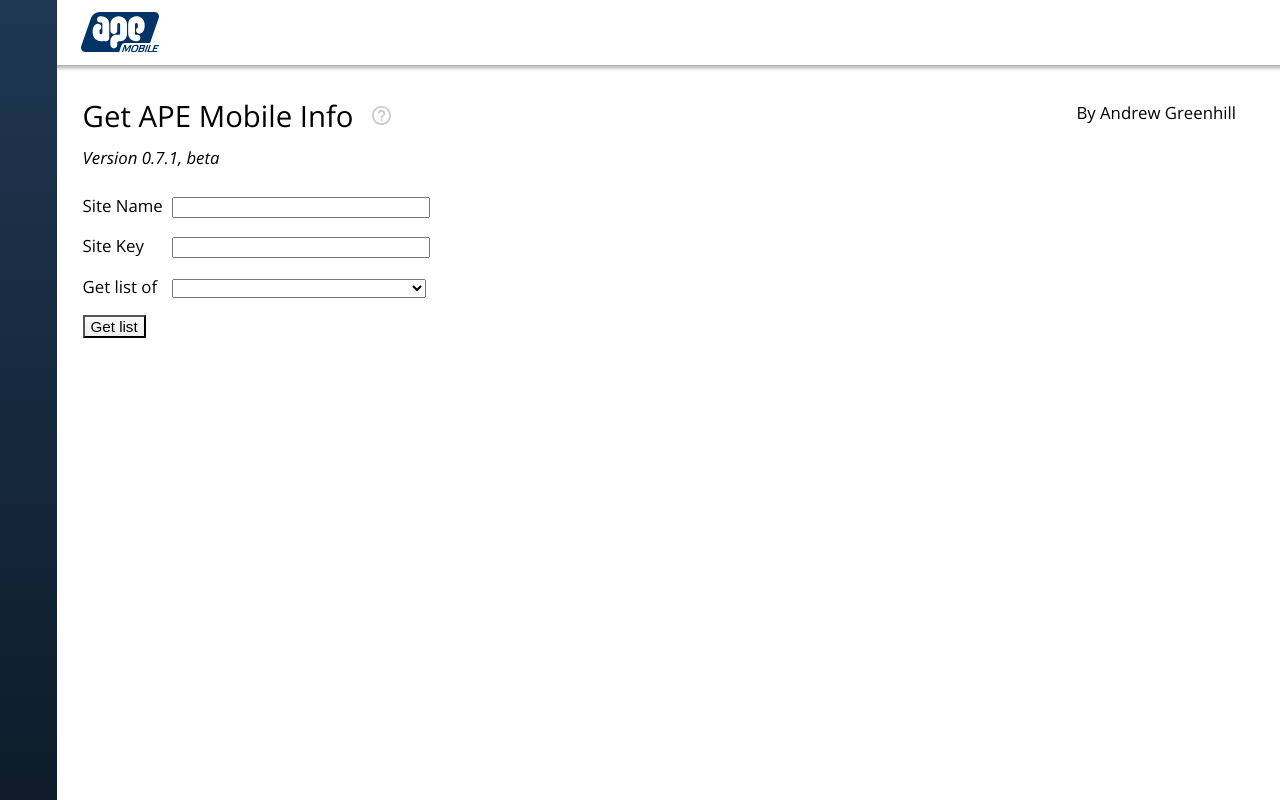
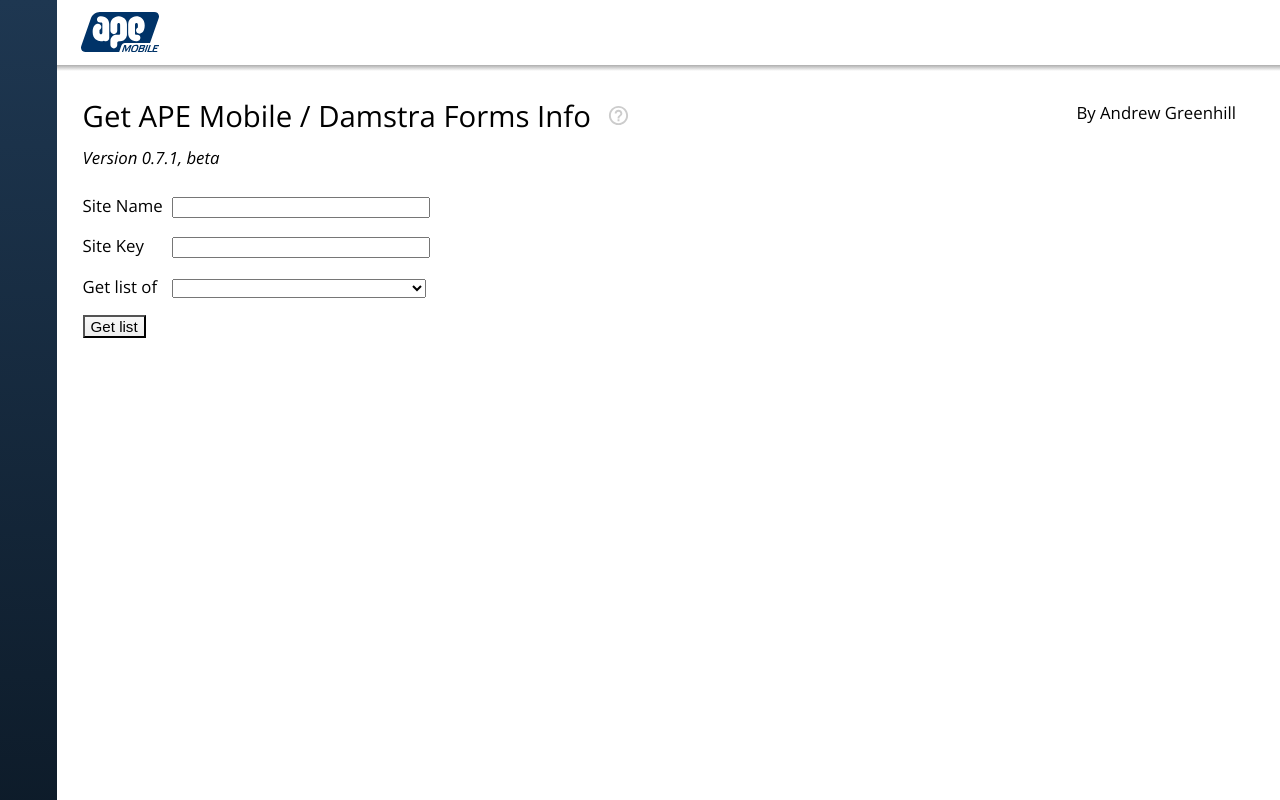
Before and after one commit to andrewgreenhill/GetAPEMobileInfo, a website with bundled scripts: page index.html in a window 1280 px wide. Built offline with nearby package versions, Linux system fonts and the light colour scheme.

Commit message:
Add Damstra Forms to title (2)

```diff
--- a/index.html
+++ b/index.html
@@ -1,7 +1,7 @@
 <!DOCTYPE html>
 <html lang="en">
   <head>
-    <title>Get APE Mobile (Damstra Forms) Info</title>
+    <title>Get APE Mobile Info</title>
     <!-- By Andrew Greenhill -->
     <meta charset="UTF-8" />
     <meta name="viewport" content="width=device-width, initial-scale=1.0" />
@@ -25,7 +25,7 @@
     <div id="mainArea">
       <header>
         <span id="title">
-          <h1 class="titleText">Get APE Mobile Info</h1>
+          <h1 class="titleText">Get APE Mobile / Damstra Forms Info</h1>
           <a href="./doc/Doco.html">
             <svg
               class="helpIcon"
```
